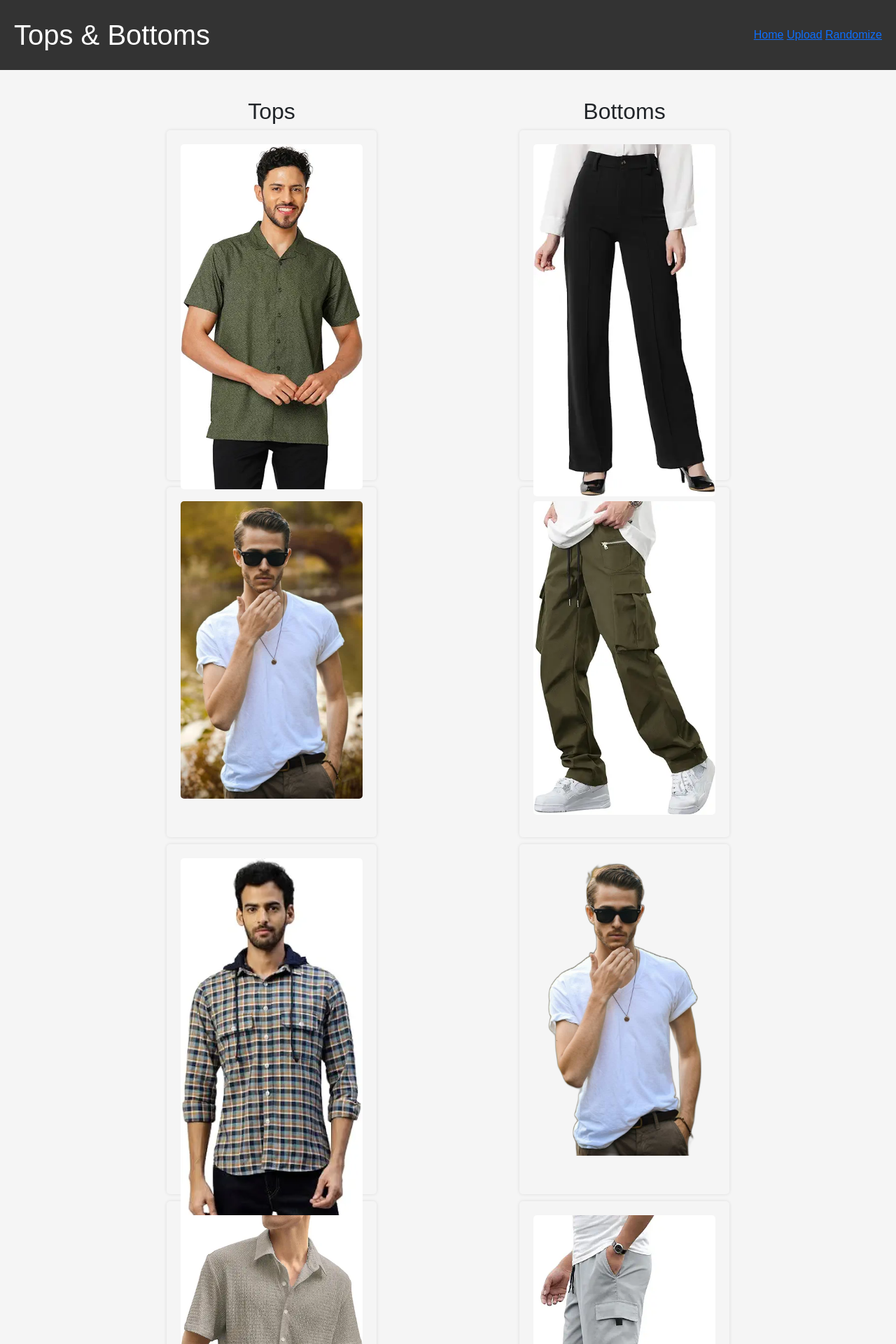
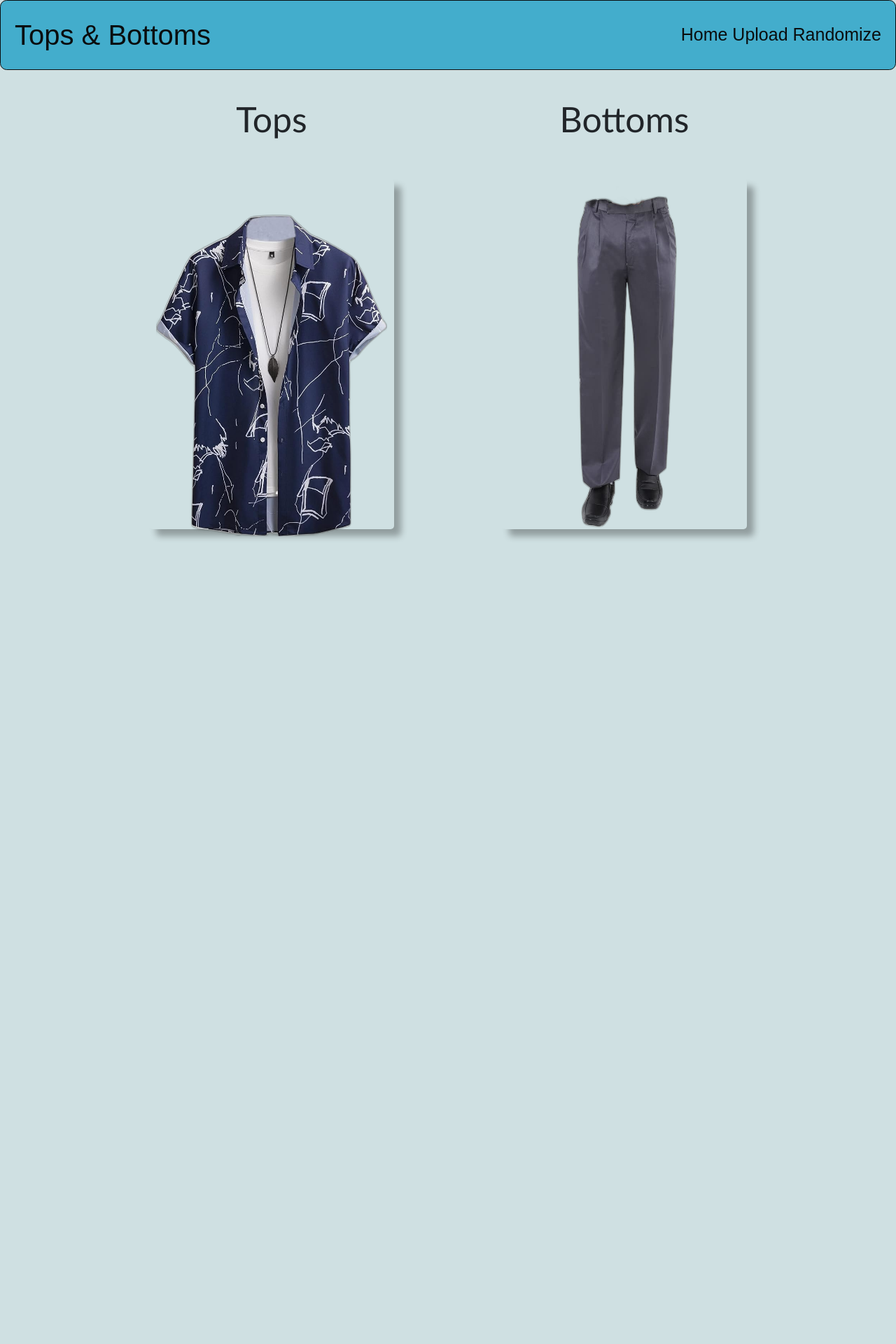
Before and after one commit to Rohanj48/outfitt, a Flask app: page /showpage in a window 1280 px wide. Shown: the top 1920 px of the page at 70% size. After the commit the page ends 770 px from the top, so only its background shows below. Run offline with Flask 3, Linux system fonts and the light colour scheme.

Commit message:
appearence2

```diff
--- a/app.py
+++ b/app.py
@@ -2,8 +2,8 @@ from flask import Flask,render_template,request,jsonify,redirect
 from flask_sqlalchemy import SQLAlchemy
 import os
 import random
-#from rembg import remove
-#from PIL import Image
+from rembg import remove
+from PIL import Image
 # setup
 app = Flask(__name__)
 
@@ -43,16 +43,16 @@ def addpage():
             #upload = Upload(fname = files.filename,data = files.read())
 
 
-            files.save(os.path.join("static/bottoms",f"bottom{n_files}{file_extension}")) ##NORMALSAVE
+            #files.save(os.path.join("static/bottoms",f"bottom{n_files}{file_extension}")) ##NORMALSAVE
 
 
             #print(os.path.join("/static/tops", files.filename))
             #return files.filename
 
             """FANCYSAVE"""
-            #imgbg = Image.open(files)
-            #img_no_bg = remove(imgbg)
-            #img_no_bg.save(os.path.join("static/bottoms",f"bottom{n_files}.png"))
+            imgbg = Image.open(files)
+            img_no_bg = remove(imgbg)
+            img_no_bg.save(os.path.join("static/bottoms",f"bottom{n_files}.png"))
             ##
 
         if request.form.get("action") =="topb":
@@ -61,14 +61,14 @@ def addpage():
             files = request.files["topImageFile"]
             file_extension =  os.path.splitext(files.filename)[1]
             #upload = Upload(fname = files.filename,data = files.read())
-            files.save(os.path.join("static/tops",f"top{n_files}{file_extension}")) ##NORMALSAVE
+            #files.save(os.path.join("static/tops",f"top{n_files}{file_extension}")) ##NORMALSAVE
             #print(os.path.join("/static/tops", files.filename))
             #return files.filename
 
             """FANCYSAVE"""
-            #imgbg = Image.open(files)
-            #img_no_bg = remove(imgbg)
-            #img_no_bg.save(os.path.join("static/tops",f"bottom{n_files}.png"))
+            imgbg = Image.open(files)
+            img_no_bg = remove(imgbg)
+            img_no_bg.save(os.path.join("static/tops",f"bottom{n_files}.png"))
             #
 
     return render_template("addpage2.html")
--- a/templates/showpage2.html
+++ b/templates/showpage2.html
@@ -10,23 +10,30 @@
     <style>
         body {
             font-family: Arial, sans-serif;
-            background-color: #f5f5f5;
+            background-color:#cfe0e2;
             margin: 0;
             padding: 0;
         }
 
         header {
             height: 100px;
-            background-color: #333;
-            color: #fff;
+            background-color: #43adcc;
+            color: #0a0d0e;
             padding: 10px 20px;
             display: flex;
             justify-content: space-between;
             align-items: center;
+
+            border: 1px solid #0a0d0e;
+            border-radius: 0.6rem;
+
+
+
         }
 
         h1 {
-            margin: 0;
+
+            margin: 0vh;
         }
 
         .container {
@@ -57,18 +64,22 @@
 
 
         .image-container {
-            width: 300px;
+            width: 350px;
             /* Adjust image width as needed */
             height: 500px;
             margin: 0 auto 10px auto;
-            padding: 20px;
+            padding: 10px;
             border-radius: 5px;
-            box-shadow: 0 0 5px rgba(0, 0, 0, 0.1);
+            box-shadow: 10px 10px 10px rgba(0, 0, 0, 0.3);
             /* Optional: subtle shadow */
         }
-
+        .image-container:hover {
+            transform: scale(1.1);
+        }
         .image-container img {
             border-radius: inherit;
+            height: inherit;
+            width: inherit;
             /* Inherit border-radius from container */
         }
 
@@ -80,13 +91,27 @@
                 /* Stack images vertically on small screens */
             }
         }
+        .linkdiv{
+            color: #0a0d0e;
+            text-decoration: none;
+            font-size: 25px;
+        }
+        a{
+            color: #0a0d0e;
+            text-decoration: none;
+        }
+        h2{
+            font-family:'Gill Sans', 'Gill Sans MT', Calibri, 'Trebuchet MS', sans-serif;
+            font-size: 50px;
+        }
+
     </style>
 </head>
 
 <body>
     <header>
-        <h1>Tops & Bottoms</h1>
-        <div>
+            <h1 >Tops & Bottoms</h1>
+        <div class = "linkdiv">
             <a href="/showpage">Home</a>
             <a href="/addpage">Upload</a>
             <a href="/randpage">Randomize</a>
@@ -98,12 +123,13 @@
             <div class="c">
                 <div>
                     <h2>Tops</h2>
-
+                    <br>
                     {% for img in toplist %}
-
+                    <br>
                     <div class="image-container">
                         <img src={{img}} alt="Top " class="img-fluid">
                     </div>
+                    <br>
                     {%endfor%}
 
                 </div>
@@ -111,11 +137,13 @@
             <div class="c">
             <div>
                 <h2>Bottoms</h2>
+                <br>
                 {% for img in botlist %}
-
+                <br>
                 <div class="image-container">
                     <img src={{img}} alt="bot " class="img-fluid">
                 </div>
+                <br>
                 {%endfor%}
             </div>
             </div>
```
Also changed, not shown: templates/addpage2.html (+17 -5 lines), templates/randpage.html (+28 -11 lines), static/bottoms/bottom0.png (added), static/bottoms/bottom0.webp (deleted), static/bottoms/bottom1.webp (deleted), static/bottoms/bottom2.webp (deleted), static/bottoms/bottom3.png (deleted), static/tops/bottom0.png (added), static/tops/top0.webp (deleted), static/tops/top1.webp (deleted), static/tops/top2.webp (deleted), static/tops/top3.webp (deleted), static/tops/top4.webp (deleted), static/tops/top5.webp (deleted), 3 more files.
